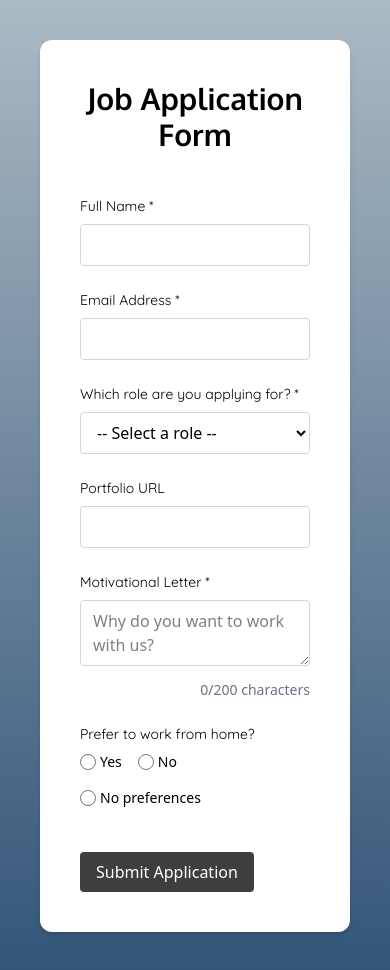
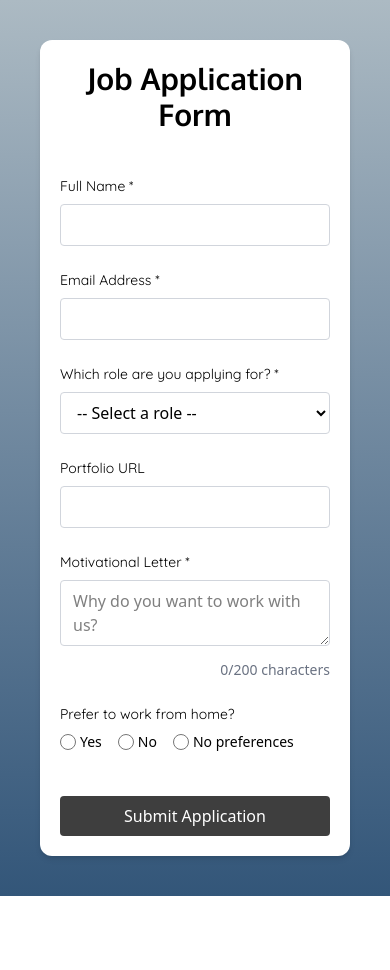
Before and after one commit to marned91/CASE-NETTBUREAU, a React (Vite) app: page / in a window 390 px wide. After the commit the page ends 896 px from the top, so only its background shows below. Built offline with nearby package versions, Linux system fonts and the light colour scheme.

Commit message:
Styling adjustment on submit button

```diff
--- a/src/components/FormRenderer.tsx
+++ b/src/components/FormRenderer.tsx
@@ -38,7 +38,7 @@ export function FormRenderer({ config }: Props) {
   return (
     <form
       onSubmit={handleSubmit}
-      className="bg-white p-10 rounded-xl shadow-md max-w-xl mx-auto space-y-6"
+      className="bg-white p-5 md:p-10 rounded-xl shadow-md max-w-xl mx-auto space-y-6"
     >
       <h1 className="font-large text-3xl font-bold text-center pb-5">
         {config.title}
@@ -98,7 +98,7 @@ export function FormRenderer({ config }: Props) {
 
       <button
         type="submit"
-        className="bg-dark font-button text-white font-medium px-4 py-2 mt-5 rounded hover:bg-black hover:shadow-md cursor-pointer transition"
+        className="bg-dark font-button  w-full text-white font-medium px-4 py-2 mt-5 rounded hover:bg-black hover:shadow-md cursor-pointer transition"
       >
         Submit Application
       </button>
```
